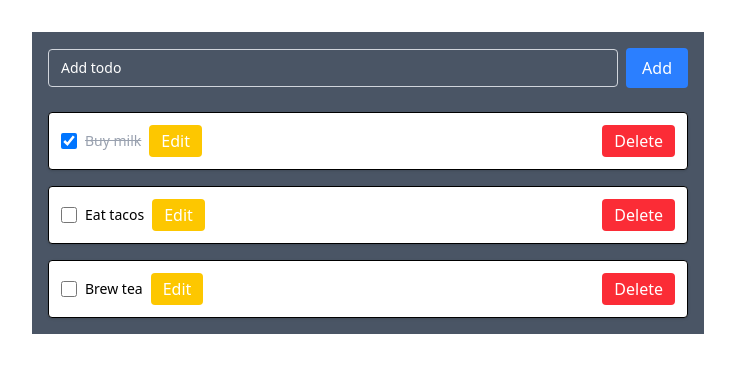
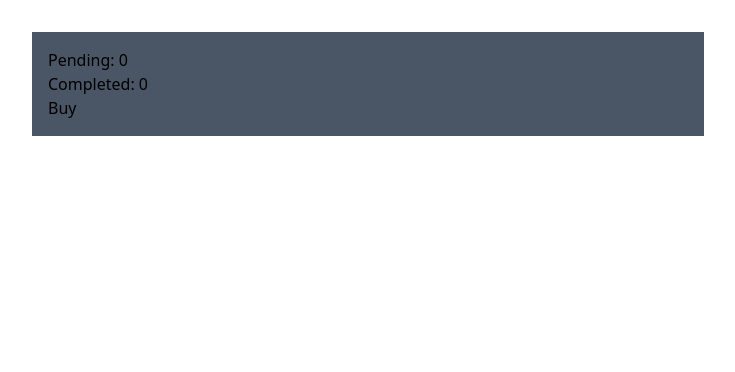
Before and after one commit to abdulqdos/React-Challenges, a React (Vite) app: page / in a window 1280 px wide. Shown: the top 372 px of the page, without its empty margins (272-1007 px from the left). Built offline with nearby package versions, Linux system fonts and the light colour scheme.

Commit message:
Challenge update state

```diff
--- a/src/App.tsx
+++ b/src/App.tsx
@@ -1,13 +1,34 @@
 import "./App.css";
 import "./index.css";
-import Todos from "./Components/ArrayStateChallenge/Todos/Todos";
+import { useState } from "react";
+
 function App() {
+  const [pending, setPending] = useState(0);
+  const [completed, setCompleted] = useState(0);
+
+  function handleClick() {
+    setPending(pending + 1);
+    delay(3000);
+  }
+
+  function delay(ms = 3000) {
+    setTimeout(() => {
+      setPending((prev) => {
+        return prev - 1;
+      });
+      setCompleted((prev) => {
+        return prev + 1;
+      });
+    }, ms);
+  }
+
   return (
     <>
-    <div className="max-w-2xl mx-auto p-4 bg-gray-600 mt-8">
-      <Todos />
-
-    </div>
+      <div className="max-w-2xl mx-auto p-4 bg-gray-600 mt-8">
+        <h3>Pending: {pending}</h3>
+        <h3>Completed: {completed}</h3>
+        <button onClick={handleClick}>Buy</button>
+      </div>
     </>
   );
 }
--- a/src/Components/ArrayStateChallenge/Todos/AddTodo.tsx
+++ b/src/Components/ArrayStateChallenge/Todos/AddTodo.tsx
@@ -1,4 +1,4 @@
-import { useState } from 'react';
+import { useState } from "react";
 
 export default function AddTodo({ onAddTodo = () => {} }) {
   const [title, setTitle] = useState("");
@@ -12,8 +12,8 @@ export default function AddTodo({ onAddTodo = () => {} }) {
       />
       <button
         onClick={() => {
-            onAddTodo(title);
-            setTitle("");
+          onAddTodo(title);
+          setTitle("");
         }}
         className="bg-blue-500 text-white px-4 py-2 rounded hover:bg-blue-600 transition"
       >
```
